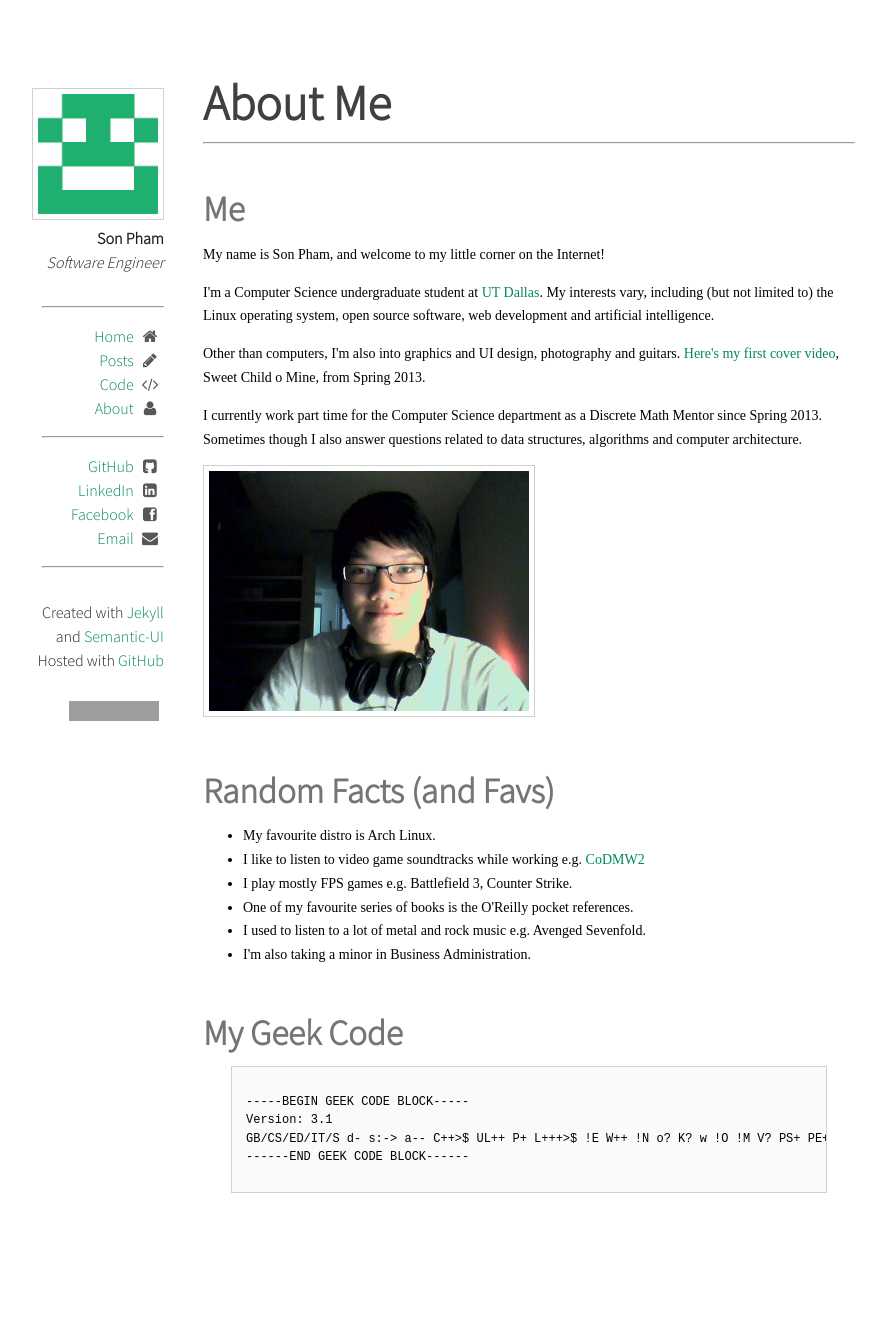
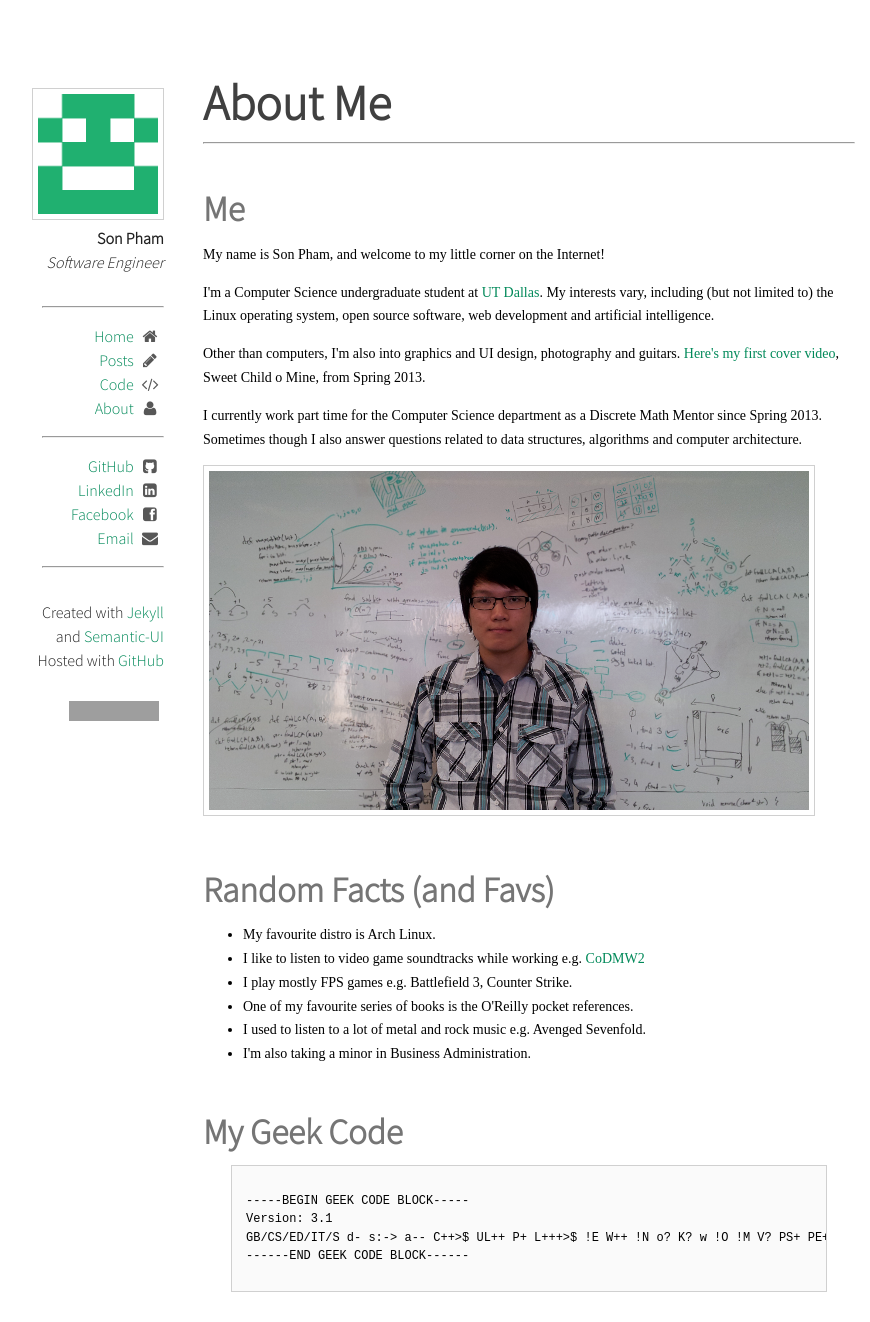
Before and after one commit to sonph/sonph.github.io.old, a Jekyll site: the page built from about/index.html, in a window 1280 px wide. Shown: the whole page, without its empty margins (137-1007 px from the left). Built offline with Jekyll 4.4.1, drawn with Linux system fonts in a browser that asks for light colours; some web fonts are replaced; Markdown is read by kramdown in place of the engine named in the settings; before the commit the page ends 1223 px from its top, so only the background shows below that; grey boxes are pictures that could not be loaded.

Commit message:
replace about pic

```diff
--- a/about/index.html
+++ b/about/index.html
@@ -19,7 +19,7 @@ title: About
         I currently work part time for the Computer Science department as a Discrete Math Mentor since Spring 2013. Sometimes though I also answer questions related to data structures, algorithms and computer architecture.
     </p>
 
-    <img src="/assets/img/pic320x240.jpg">
+    <img src="/assets/img/pic600x339.png" style="max-width: 100%;"/>
 
     <h2>Random Facts (and Favs)</h2>
     <ul>
```
Also changed, not shown: assets/img/pic600x339.png (added).
